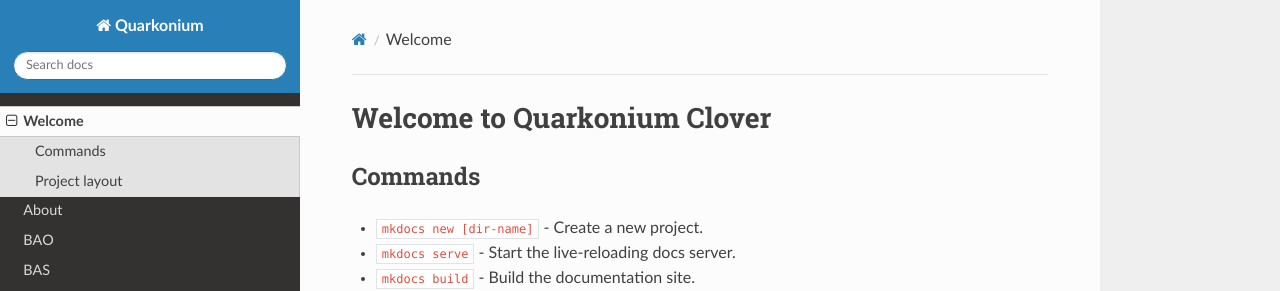
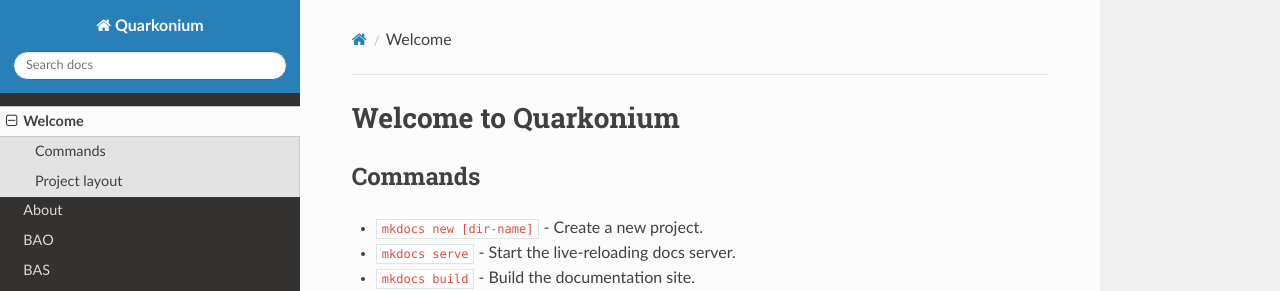
Before and after one commit to algobet/quarkonium.clover, an MkDocs documentation site: the page built from docs/index.md, in a window 1280 px wide. Shown: the top 291 px of the page. Built offline with MkDocs 1.6.1, drawn with Linux system fonts in a browser that asks for light colours; nearby versions of some CDN libraries; old or Windows-style settings are respelled for this version of MkDocs.

Commit message:
docs structure retouched again

```diff
--- a/docs/index.md
+++ b/docs/index.md
@@ -1,4 +1,4 @@
-# Welcome to Quarkonium Clover
+# Welcome to Quarkonium
 
 
 ## Commands
```
